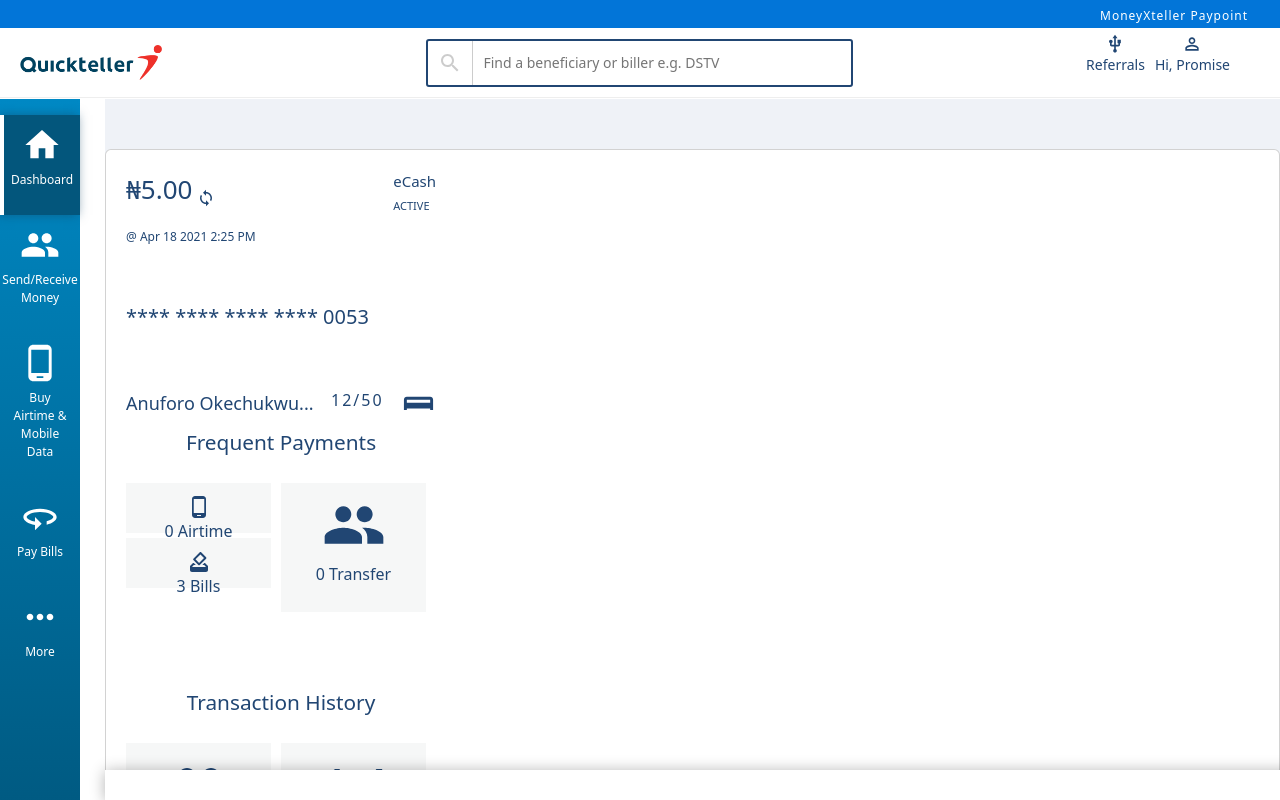
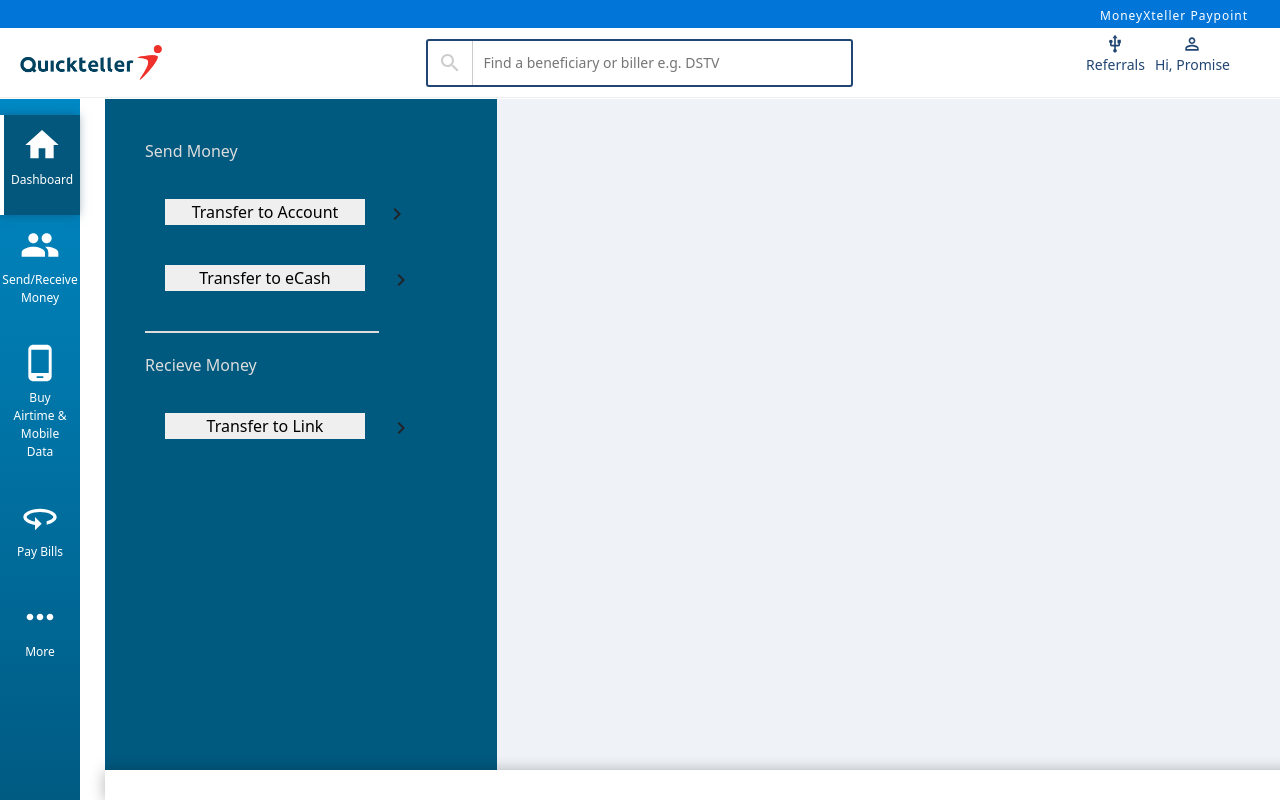
Before and after one commit to Yewandee/QuickTeller, a React (Vite) app: page / in a window 1280 px wide. Both pictures are taken after a click on the element "Send/Receive Money". Shown: the top 800 px of the page. Built offline with nearby package versions, Linux system fonts and the light colour scheme.

Commit message:
Updated the send-recieve component

```diff
--- a/package.json
+++ b/package.json
@@ -16,7 +16,8 @@
     "@mui/material": "^6.0.0",
     "bootstrap": "^5.3.3",
     "react": "^18.3.1",
-    "react-dom": "^18.3.1"
+    "react-dom": "^18.3.1",
+    "react-router-dom": "^6.26.1"
   },
   "devDependencies": {
     "@eslint/js": "^9.9.0",
--- a/src/App.css
+++ b/src/App.css
@@ -8,7 +8,7 @@
 .app__content {
   background-color: #eff2f7;
   position: relative;
-  padding: 50px 0px 0px 0px;
+  /* padding: 50px 0px 0px 0px; */
   width: calc(100% - 105px);
   left: 105px;
   top: 99px;
--- a/src/App.jsx
+++ b/src/App.jsx
@@ -1,30 +1,37 @@
-import './App.css'
+import "./App.css";
 import "bootstrap/dist/css/bootstrap.min.css";
 import "bootstrap/dist/js/bootstrap.bundle.min";
-import Header from './components/Header';
-import Sidebar from './components/Sidebar';
-import Card from './components/Card';
-import { useState } from 'react';
-import BuyAirtimeData from './components/BuyAirtimeData';
+
+import Header from "./components/Header";
+import Sidebar from "./components/Sidebar";
+import Card from "./components/Card";
+import { useState } from "react";
+import BuyAirtimeData from "./components/BuyAirtimeData";
+import SendReceive from "./components/SendReceive";
+import TransferAccount from "./components/TransferAccount";
 
 function App() {
- const [active, setActive] = useState('Card')
+  const [active, setActive] = useState("Card");
 
- const showDashboard = (component) =>{
-  setActive(component);
- }
+  const showDashboard = (component) => {
+    setActive(component);
+  };
 
   return (
     <div className="app">
       <Header />
-      <Sidebar showDashboard= {showDashboard}/>
-      <main className="app__content">
-        {active === 'Card' && <Card/>}
-        {active === 'BuyAirtimeData' && <BuyAirtimeData/>}
+      <Sidebar showDashboard={showDashboard} />
+      <main className="app__content" showDashboard={showDashboard}>
+        {active === "Card" && <Card />}
+        {active === "BuyAirtimeData" && <BuyAirtimeData />}
+        {active === "transfer-money" && <SendReceive showDashboard={showDashboard} />}
+        {active === "account" && <TransferAccount />}
+        {/* {active === 'account' && <TransferAccount/>} */}
       </main>
       <div className="footer">OK</div>
+
     </div>
-  )
+  );
 }
 
-export default App
+export default App;
--- a/src/components/Card.jsx
+++ b/src/components/Card.jsx
@@ -8,12 +8,13 @@
 const Card = () => {
   return (
     <div className="card card__cash">
+      <div className="card__content">
         <div className="card__container cash">
           <div className="card__balance">
             <div>
               <span className="balance">
                 <p>&#8358;5.00</p>
-              <Sync/>
+                <Sync />
               </span>
               <span className="date">
                 <p>@ Apr 18 2021 2:25 PM</p>
@@ -72,7 +73,7 @@
           <div className="card__left isRight">
             <div className="right">
               <span>
-              <People/>
+                <People />
                 <p>check status</p>
               </span>
             </div>
@@ -91,7 +92,7 @@
           <div className="card__left isRight">
             <div className="right">
               <span>
-              <People/>
+                <People />
                 <p>check status</p>
               </span>
             </div>
@@ -152,6 +153,7 @@
           </div>
         </div>
       </div>
+    </div>
   );
 };
 
--- a/src/components/SendReceive.jsx
+++ b/src/components/SendReceive.jsx
@@ -1,9 +1,31 @@
-import React from 'react'
+import React from "react";
+import ChevronRightIcon from "@mui/icons-material/ChevronRight";
+import { Link } from "react-router-dom";
+import "../styles/SendRecieve.css";
 
-const SendReceive = () => {
+const SendReceive = ({ showDashboard }) => {
   return (
-    <div>SendReceive</div>
-  )
-}
+    <section className="send-recieve-money">
+      <div className="">
+        <div className="">
+          <div className="col-md-4 Send-recieve">
+            <p>Send Money</p>
+            <button onClick={() => showDashboard("account")}>
+              Transfer to Account
+            </button>
+            <ChevronRightIcon />
 
-export default SendReceive
+
+            <button>Transfer to eCash</button> <ChevronRightIcon />
+            <div className="separator-line w-75"></div>
+            <p>Recieve Money</p>
+            <button>Transfer to Link</button> <ChevronRightIcon />
+          </div>
+          <div className="col-md-6"></div>
+        </div>
+      </div>
+    </section>
+  );
+};
+
+export default SendReceive;
--- a/src/components/Sidebar.jsx
+++ b/src/components/Sidebar.jsx
@@ -1,34 +1,30 @@
-// import HomeIcon from "@material-ui/icons/Home";
-// import PeopleIcon from "@material-ui/icons/People";
-// import PhoneAndroidIcon from "@material-ui/icons/PhoneAndroid";
-// import ThreeSixtyIcon from "@material-ui/icons/ThreeSixty";
-// import MoreHorizIcon from "@material-ui/icons/MoreHoriz";
-
 import { Home } from "@mui/icons-material";
 import { People } from "@mui/icons-material";
 import { PhoneAndroid } from "@mui/icons-material";
 import { ThreeSixty } from "@mui/icons-material";
 import { MoreHoriz } from "@mui/icons-material";
+import { Link } from "react-router-dom";
 import "../styles/Sidebar.css";
-const Sidebar = ({ showDashboard}) => {
+const Sidebar = ({ showDashboard }) => {
   return (
     <nav className="sidebar">
       <div className="sidebar__icon">
-        <span className="active" onClick={() => showDashboard('Card')}>
+        <span className="active" onClick={() => showDashboard("Card")}>
           <Home />
           <p>Dashboard</p>
         </span>
-        <span>
 
+        <span onClick={() => showDashboard("transfer-money")}>
           <People />
           <p>Send/receive money</p>
         </span>
-        <span onClick={() => showDashboard('BuyAirtimeData')}>
-          <PhoneAndroid/>
+
+        <span onClick={() => showDashboard("BuyAirtimeData")}>
+          <PhoneAndroid />
           <p>buy airtime &amp; mobile data</p>
         </span>
         <span>
-          <ThreeSixty/>
+          <ThreeSixty />
           <p>pay bills</p>
         </span>
         <span>
@@ -38,7 +34,7 @@
       </div>
     </nav>
 
-      /* <div className="dropdown">
+    /* <div className="dropdown">
             <button
               className="btn btn-light dropdown-toggle"
               type="button"
--- /dev/null
+++ b/src/components/TransferAccount.jsx
@@ -0,0 +1,117 @@
+import React, {useState} from "react";
+// Import Images
+import paymentCard from "../assets/paymentcard.png";
+
+import SocialDistanceIcon from "@mui/icons-material/SocialDistance";
+import '../styles/TransferAccount.css'
+
+const TransferAccount = () => {
+  const [mobileNumber, setMobileNumber] = useState("");
+  const [amount, setAmount] = useState("");
+  const [accountNumber, setAccountNumber] = useState("");
+
+  const handleSubmit = (event) => {
+    event.preventDefault();
+
+    console.log("Mobile Number:", mobileNumber);
+    console.log("Amount:", amount);
+  };
+  return (
+    <section className="TransferAccount">
+      <div className="container">
+        <div className="row">
+          <div className="col-md-6 TransferAccount_one">
+            <div className="separator-line w-75"></div>
+            <div className="chooseCountry d-flex">
+              <SocialDistanceIcon />
+              <h6>Transfer Money</h6>
+            </div>
+
+            <div className="separator-line w-75" />
+
+            <form onSubmit={handleSubmit} className="mt-3 w-75 main-form">
+              <div className="mb-3">
+                <input
+                  type="number"
+                  className="form-control"
+                  id="accountNumber"
+                  placeholder="Account Number"
+                    value={accountNumber}
+                    onChange={(e) => setAccountNumber(e.target.value)}
+                  required
+                />
+              </div>
+
+              <div className="mb-3">
+                <input
+                  type="text"
+                  className="form-control"
+                  id="Bank"
+                  placeholder="Bank"
+                  //   value={mobileNumber}
+                  //   onChange={(e) => setMobileNumber(e.target.value)}
+                  required
+                />
+              </div>
+              <div className="mb-3">
+                <input
+                  type="text"
+                  className="form-control"
+                  id="BeneficiaryName"
+                  placeholder="Beneficiary's Name"
+                  //   value={mobileNumber}
+                  //   onChange={(e) => setMobileNumber(e.target.value)}
+                  required
+                />
+              </div>
+
+              <div className="mb-3">
+                <input
+                  type="number"
+                  className="form-control"
+                  id="amount"
+                  placeholder="Amount"
+                  // placeholder={`${CountryData[selectCountry].currency} Amount `}
+                //   value={amount}
+                //   onChange={(e) => setAmount(e.target.value)}
+                  required
+                />
+              </div>
+              <div className="mb-3">
+                <input
+                  type="text"
+                  className="form-control"
+                  id="mobileNumber"
+                  placeholder="Beneficiary's Mobile Number"
+                //   value={mobileNumber}
+                //   onChange={(e) => setMobileNumber(e.target.value)}
+                  required
+                />
+              </div>
+
+              <div className="mb-3">
+                <input
+                  type="text"
+                  className="form-control"
+                  id="Remark"
+                  placeholder="Remark (e.g Transfer to ABC)"
+                  //   value={mobileNumber}
+                  //   onChange={(e) => setMobileNumber(e.target.value)}
+                  required
+                />
+              </div>
+              <button type="submit" className="btn btn-primary w-100">
+                Continue
+              </button>
+            </form>
+          </div>
+          <div className="col-md-6 d-flex justify-content-center align-items-center">
+            <img src={paymentCard} alt="Payment Card" className="img-fluid" />
+          </div>
+        </div>
+      </div>
+    </section>
+  );
+};
+
+export default TransferAccount;
--- a/src/styles/Card.css
+++ b/src/styles/Card.css
@@ -7,11 +7,17 @@
   color: #214673;
   justify-content: space-evenly;
 }
+.card__content{
+  display: grid;
+  grid-template-columns: repeat(auto-fit, minmax(calc(30% - 10px), 1fr));
+  padding: 30px;
+}
 .card__container {
   max-width: 100%;
   width: 350px;
-  height: 210px;
+  height: 300px;
   background-color: #fff;
+  border: 1px solid #ccc;
   align-items: center;
   border-radius: 8px;
   padding: 20px;
--- /dev/null
+++ b/src/styles/SendRecieve.css
@@ -0,0 +1,22 @@
+.send-recieve-money{
+    width: 100%;
+    height: 100vh;
+    margin: 0;
+
+}
+.Send-recieve{
+    background-color: #00597F ;
+    height: 100vh;
+    padding: 40px;
+}
+.Send-recieve button{
+    width: 200px;
+    border: none;
+    margin: 20px;
+}
+.Send-recieve button:hover{
+background-color: #214673;
+}
+.Send-recieve p{
+    color: #ddd;
+}
--- /dev/null
+++ b/src/styles/TransferAccount.css
@@ -0,0 +1,5 @@
+.TransferAccount_one{
+    background-color: #fff;
+    padding: 50px 20px 60px 20px;
+    justify-content: center;
+}
```
Also changed, not shown: 1 other file (tests, documents, lock files or other folders). Lines whose indentation alone changed are shown as unchanged.
